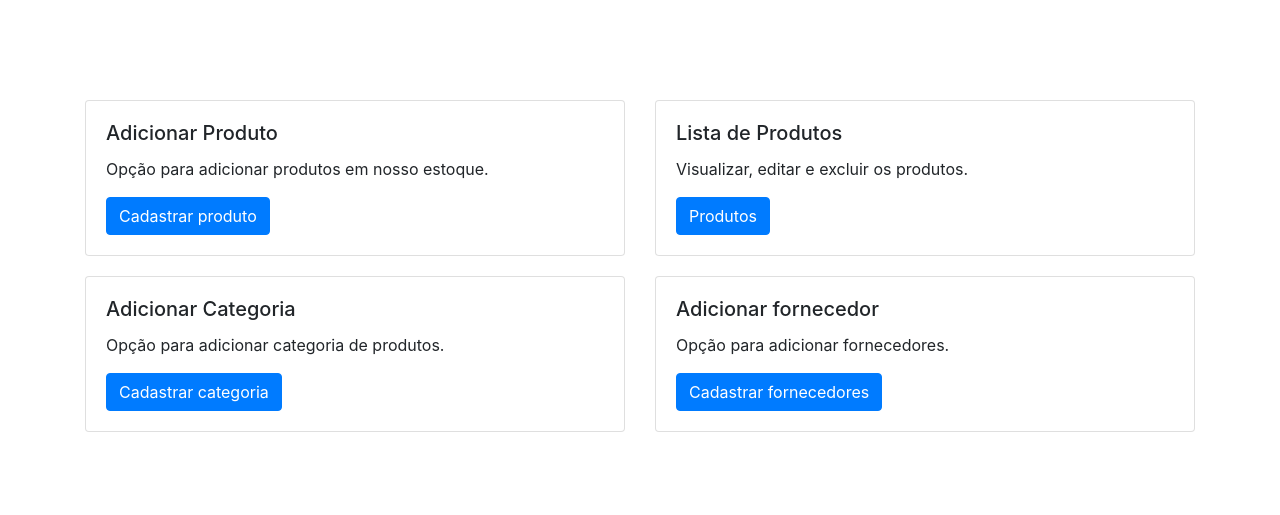
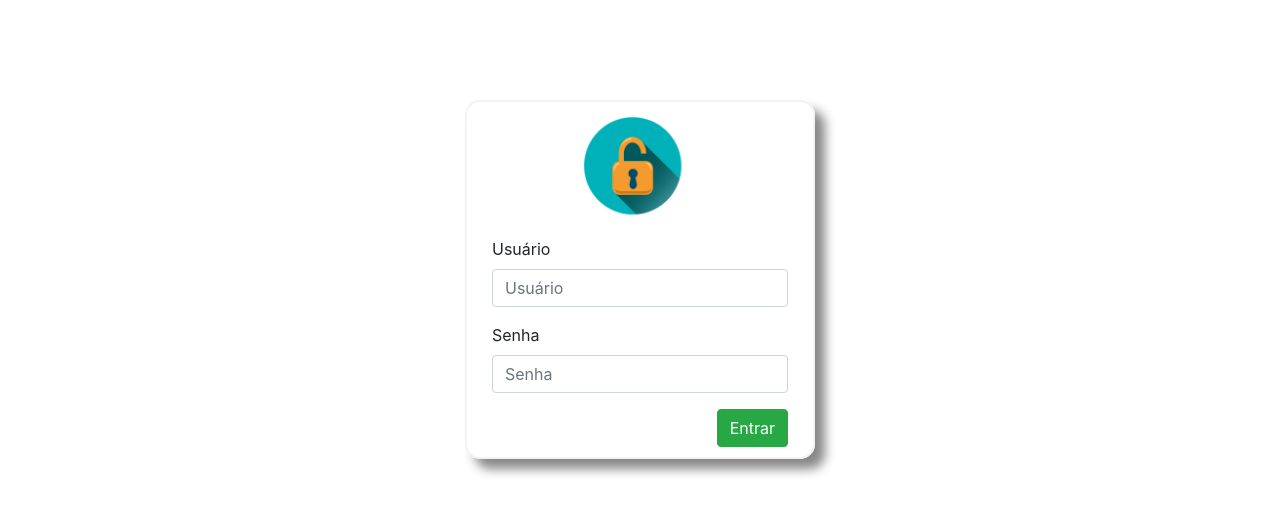
Before and after one commit to adrianysouzaa/Curso-basico-php, a PHP site: page / in a window 1280 px wide. Shown: the top 515 px of the page. Run offline with PHP 8.4, Linux system fonts and the light colour scheme.

Commit message:
Criado a tela de login

```diff
--- a/index.php
+++ b/index.php
@@ -1,62 +1,47 @@
 <!DOCTYPE html>
 <html>
 <head>
-	<title>Menu</title>
-	<link rel="stylesheet" href="https://stackpath.bootstrapcdn.com/bootstrap/4.4.1/css/bootstrap.min.css" integrity="sha384-Vkoo8x4CGsO3+Hhxv8T/Q5PaXtkKtu6ug5TOeNV6gBiFeWPGFN9MuhOf23Q9Ifjh" crossorigin="anonymous">
-
+	<meta charset="utf-8">
+	<meta name="viewport" content="initial-scale=1.0, user-scalable=no" /> <!-- ajusta tela pra qualquer app -->
+	<title>Tela de login</title>
+	<link rel="stylesheet" href="https://stackpath.bootstrapcdn.com/bootstrap/4.5.0/css/bootstrap.min.css" integrity="sha384-9aIt2nRpC12Uk9gS9baDl411NQApFmC26EwAOH8WgZl5MYYxFfc+NcPb1dKGj7Sk" crossorigin="anonymous">
+	<style type="text/css">
+		#tamanho{
+			width: 350px;
+			-webkit-box-shadow: 10px 10px 11px 0px rgba(135,135,135,1);
+			-moz-box-shadow: 10px 10px 11px 0px rgba(135,135,135,1);
+			box-shadow: 10px 10px 11px 0px rgba(135,135,135,1);
+		}
+	</style>
 </head>
 <body>
 
-<div class="container" style="margin-top: 100px">
-	<div class="row">
+	<div class="container" id="tamanho" style="margin-top: 100px; border-radius:15px; border: 2px solid #f3f3f3">
+		<div style="padding: 10px">
+		<center>
+			<img src="imagem/cadeado.png" width="125px" height="125">
+		</center>
+		<form>
+			<div class="form-group">
+				<label>Usuário</label>
+				<input type="text" name="usuario" class="form-control" placeholder="Usuário" autocomplete="off"required>
+			</div>
+			<div class="form-group">
+				<label>Senha</label>
+				<input type="password" name="usuario" class="form-control" placeholder="Senha" autocomplete="off" required>
+			</div>
+		</form>
+		<div style="text-align: right;">
+			<button type="submit" class="btn btn -sm btn-success">Entrar</button>
+		</div>
 
-  <div class="col-sm-6">
-    <div class="card">
-      <div class="card-body">
-        <h5 class="card-title">Adicionar Produto</h5>
-        <p class="card-text">Opção para adicionar produtos em nosso estoque.</p>
-        <a href="adicionar_produto.php" class="btn btn-primary">Cadastrar produto</a>
-      </div>
-    </div>
-  </div>
-  <div class="col-sm-6">
-    <div class="card">
-      <div class="card-body">
-        <h5 class="card-title">Lista de Produtos</h5>
-        <p class="card-text">Visualizar, editar e excluir os produtos.</p>
-        <a href="listar_produtos.php" class="btn btn-primary">Produtos</a>
-      </div>
-    </div>
-  </div>
-
-   <div class="col-sm-6" style="margin-top: 20px">
-    <div class="card">
-      <div class="card-body">
-        <h5 class="card-title">Adicionar Categoria</h5>
-        <p class="card-text">Opção para adicionar categoria de produtos.</p>
-        <a href="adicionar_categoria.php" class="btn btn-primary">Cadastrar categoria</a>
-      </div>
-    </div>
-  </div>
-  <div class="col-sm-6" style="margin-top: 20px">
-    <div class="card">
-      <div class="card-body">
-        <h5 class="card-title">Adicionar fornecedor</h5>
-        <p class="card-text">Opção para adicionar fornecedores.</p>
-        <a href="adicionar_fornecedor.php" class="btn btn-primary">Cadastrar fornecedores</a>
-      </div>
-    </div>
-  </div>
-
+	</div>
 </div>
-
-</div>
-
-<script src="https://code.jquery.com/jquery-3.4.1.slim.min.js" integrity="sha384-J6qa4849blE2+poT4WnyKhv5vZF5SrPo0iEjwBvKU7imGFAV0wwj1yYfoRSJoZ+n" crossorigin="anonymous"></script>
-<script src="https://cdn.jsdelivr.net/npm/popper.js@1.16.0/dist/umd/popper.min.js" integrity="sha384-Q6E9RHvbIyZFJoft+2mJbHaEWldlvI9IOYy5n3zV9zzTtmI3UksdQRVvoxMfooAo" crossorigin="anonymous"></script>
-<script src="https://stackpath.bootstrapcdn.com/bootstrap/4.4.1/js/bootstrap.min.js" integrity="sha384-wfSDF2E50Y2D1uUdj0O3uMBJnjuUD4Ih7YwaYd1iqfktj0Uod8GCExl3Og8ifwB6" crossorigin="anonymous"></script>
 
 
 
+<script src="https://code.jquery.com/jquery-3.5.1.slim.min.js" integrity="sha384-DfXdz2htPH0lsSSs5nCTpuj/zy4C+OGpamoFVy38MVBnE+IbbVYUew+OrCXaRkfj" crossorigin="anonymous"></script>
+<script src="https://cdn.jsdelivr.net/npm/popper.js@1.16.0/dist/umd/popper.min.js" integrity="sha384-Q6E9RHvbIyZFJoft+2mJbHaEWldlvI9IOYy5n3zV9zzTtmI3UksdQRVvoxMfooAo" crossorigin="anonymous"></script>
+<script src="https://stackpath.bootstrapcdn.com/bootstrap/4.5.0/js/bootstrap.min.js" integrity="sha384-OgVRvuATP1z7JjHLkuOU7Xw704+h835Lr+6QL9UvYjZE3Ipu6Tp75j7Bh/kR0JKI" crossorigin="anonymous"></script>
 </body>
 </html>
```
Also changed, not shown: menu.php (added, +62 -0 lines), imagem/cadeado.png (added).
